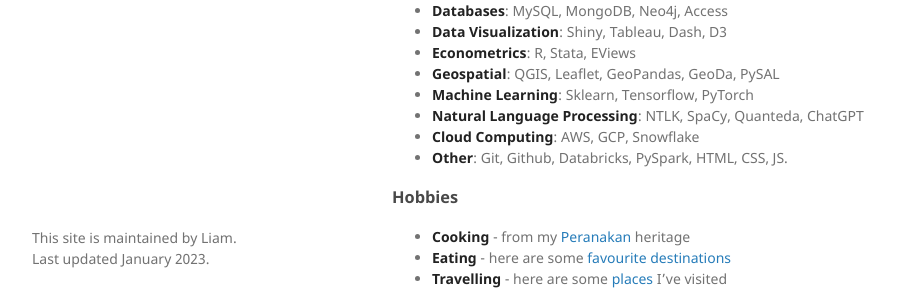
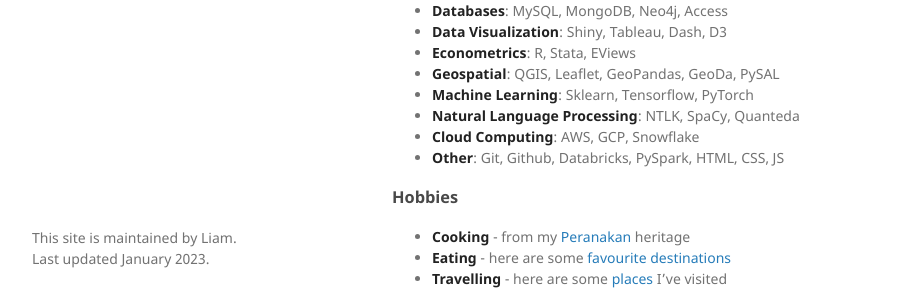
Before and after one commit to liamtk/liamtk.github.io, a Jekyll site: the page built from index.md, in a window 1280 px wide and 900 px high, scrolled down 637 px. Shown: the part 520-811 px from the top of the window, without its empty margins (178-1099 px from the left). Built offline with Jekyll 4.4.1, drawn with Linux system fonts in a browser that asks for light colours; our own code applies the rules of GitHub Pages for plain Markdown files.

Commit message:
update tech stack

```diff
--- a/index.md
+++ b/index.md
@@ -106,9 +106,9 @@
 - **Econometrics**: R, Stata, EViews
 - **Geospatial**: QGIS, Leaflet, GeoPandas, GeoDa, PySAL
 - **Machine Learning**: Sklearn, Tensorflow, PyTorch
-- **Natural Language Processing**: NTLK, SpaCy, Quanteda, ChatGPT
+- **Natural Language Processing**: NTLK, SpaCy, Quanteda
 - **Cloud Computing**: AWS, GCP, Snowflake
-- **Other**: Git, Github, Databricks, PySpark, HTML, CSS, JS.
+- **Other**: Git, Github, Databricks, PySpark, HTML, CSS, JS
 
 
 
```
